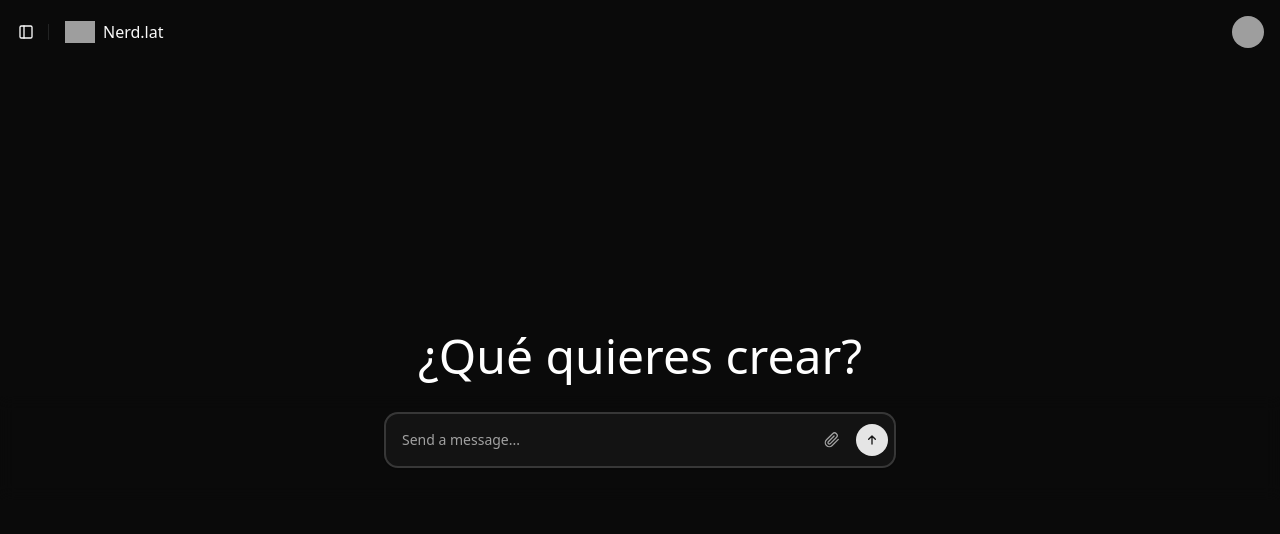
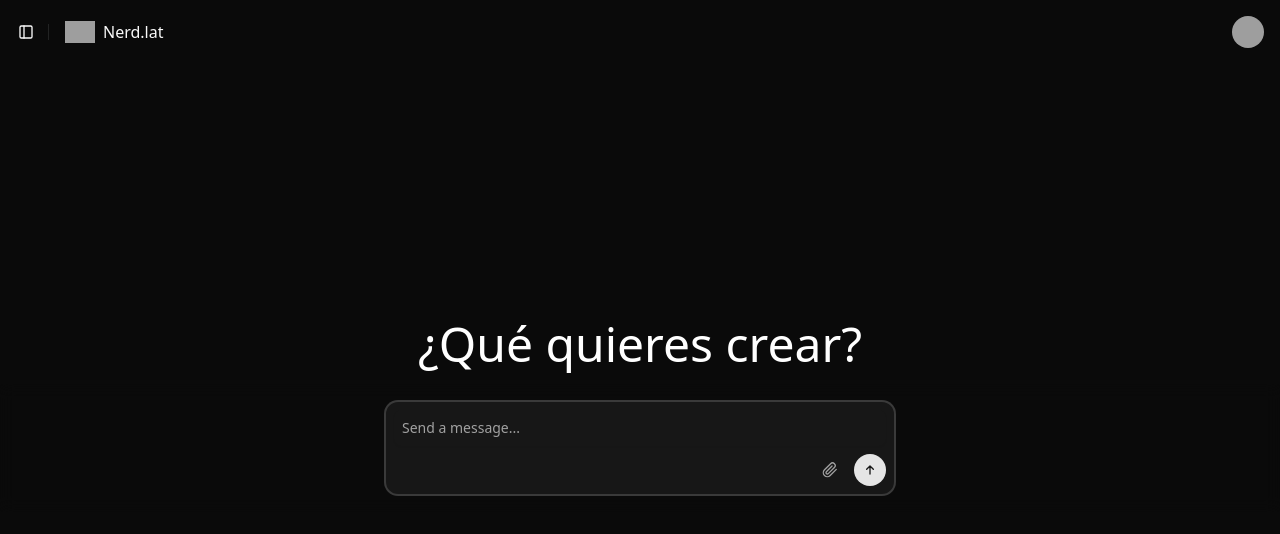
Before and after one commit to hanspreinfalk/nerd-v3, a Next.js app: page / in a window 1280 px wide. Shown: the top 534 px of the page. Built offline with nearby package versions, Linux system fonts and the light colour scheme; grey boxes are pictures that could not be loaded.

Commit message:
fixed message input

```diff
--- a/components/message-input.jsx
+++ b/components/message-input.jsx
@@ -4,9 +4,9 @@ import { Textarea } from "@/components/ui/textarea";
 export function MessageInput({ input, setInput, handleSubmit }) {
     return (
         <div className="flex-shrink-0 bg-background/95 backdrop-blur supports-[backdrop-filter]:bg-background/60">
-            <div className="flex justify-center p-4 pb-8">
+            <div className="flex justify-center p-4 pb-4">
                 <form onSubmit={handleSubmit} className="flex flex-row gap-2 relative items-end w-full max-w-lg">
-                    <div className="relative flex-1">
+                    <div className="relative flex-1 min-h-[44px] p-2 rounded-xl border-2 border-input bg-[#171717] dark:bg-[#171717] focus-within:border-primary focus-within:ring-2 focus-within:ring-ring/20 transition-colors flex flex-col">
                         <Textarea
                             value={input}
                             onChange={e => setInput(e.target.value)}
@@ -19,15 +19,16 @@ export function MessageInput({ input, setInput, handleSubmit }) {
                                 }
                             }}
                             placeholder="Send a message..."
-                            className="min-h-[44px] max-h-[200px] resize-none pr-20 p-4 rounded-xl border-2 focus-visible:ring-0 focus-visible:border-primary"
+                            className="w-full bg-transparent dark:bg-transparent border-0 resize-none focus-visible:outline-none focus-visible:ring-0 p-2 min-h-[28px] max-h-[120px] placeholder:text-muted-foreground rounded-md flex-1 overflow-y-auto"
                             rows={1}
                         />
+                        <div className="flex gap-2 justify-end items-center mt-2 flex-shrink-0">
                             {/* File attachment button */}
                             <Button
                                 type="button"
                                 size="icon"
                                 variant="ghost"
-                            className="absolute right-12 top-1/2 -translate-y-1/2 h-8 w-8 rounded-full text-muted-foreground hover:text-foreground"
+                                className="h-8 w-8 rounded-full text-muted-foreground hover:text-foreground cursor-pointer"
                             >
                                 <svg width="16" height="16" viewBox="0 0 24 24" fill="none">
                                     <path d="M21.44 11.05l-9.19 9.19a6 6 0 0 1-8.49-8.49l9.19-9.19a4 4 0 0 1 5.66 5.66l-9.2 9.19a2 2 0 0 1-2.83-2.83l8.49-8.48" stroke="currentColor" strokeWidth="2" strokeLinecap="round" strokeLinejoin="round" />
@@ -37,13 +38,14 @@ export function MessageInput({ input, setInput, handleSubmit }) {
                             <Button
                                 type="submit"
                                 size="icon"
-                            className="absolute right-2 top-1/2 -translate-y-1/2 h-8 w-8 rounded-full"
+                                className="h-8 w-8 rounded-full cursor-pointer"
                             >
                                 <svg width="16" height="16" viewBox="0 0 24 24" fill="none">
                                     <path d="M7 11L12 6L17 11M12 18V7" stroke="currentColor" strokeWidth="2" strokeLinecap="round" strokeLinejoin="round" />
                                 </svg>
                             </Button>
                         </div>
+                    </div>
                 </form>
             </div>
         </div>
```
Lines whose indentation alone changed are shown as unchanged.
